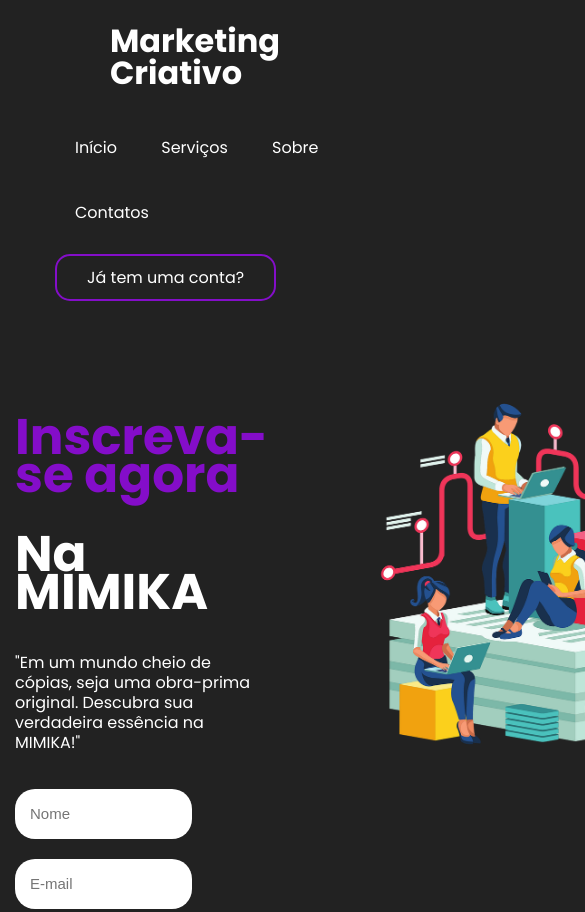
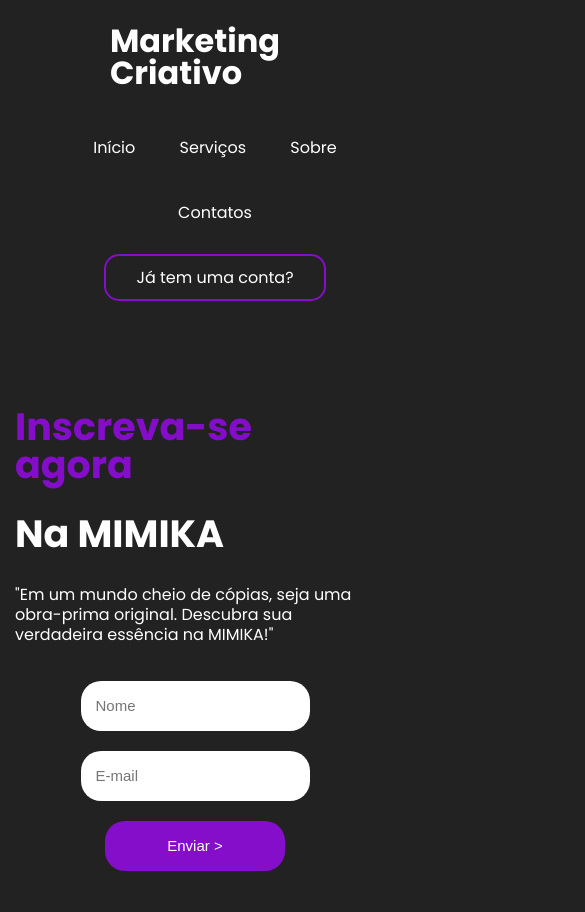
Before and after one commit to ROSA-SILVA/projetofontend, a plain HTML site: page index.html in a window 390 px wide. Shown: the top 912 px of the page, 585 px wide, since content can reach past the window. Drawn offline with nearby package versions, Linux system fonts and the light colour scheme.

Commit message:
alteração no responsivo
alterações para o tamanho para celular .

```diff
--- a/styles/media.css
+++ b/styles/media.css
@@ -3,4 +3,26 @@
     header{
         flex-direction: column;
     }
+
+    main{
+        flex-direction: column;
+    }
+    h2{
+        font-size: 38px;
+    }
+    form{
+        margin: 0 auto;
+        width: 100%;
+    }
+    input{
+        align-self: center;
+    }
+
+    img{
+        margin-top:40px ;
+    }
+
+    ul{
+        text-align:center ;
+    }
 }
```
